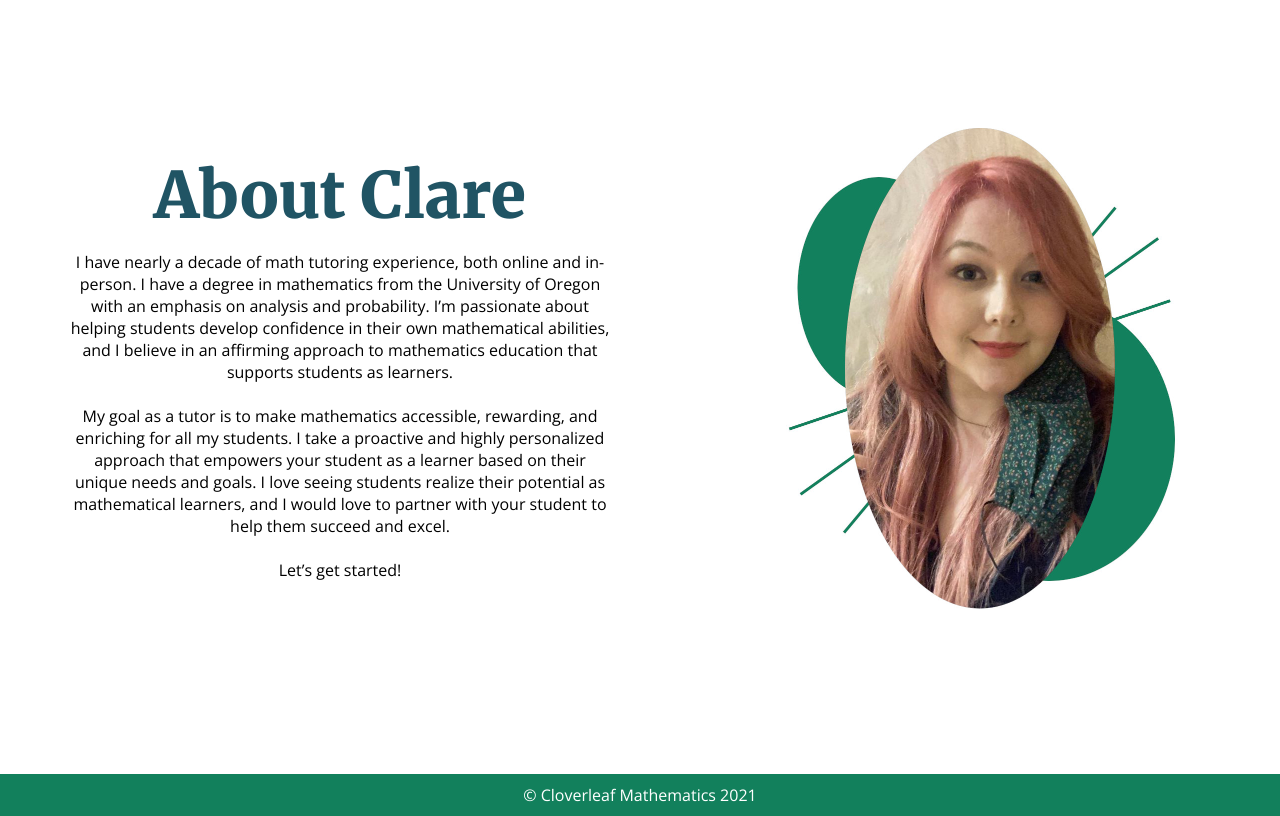
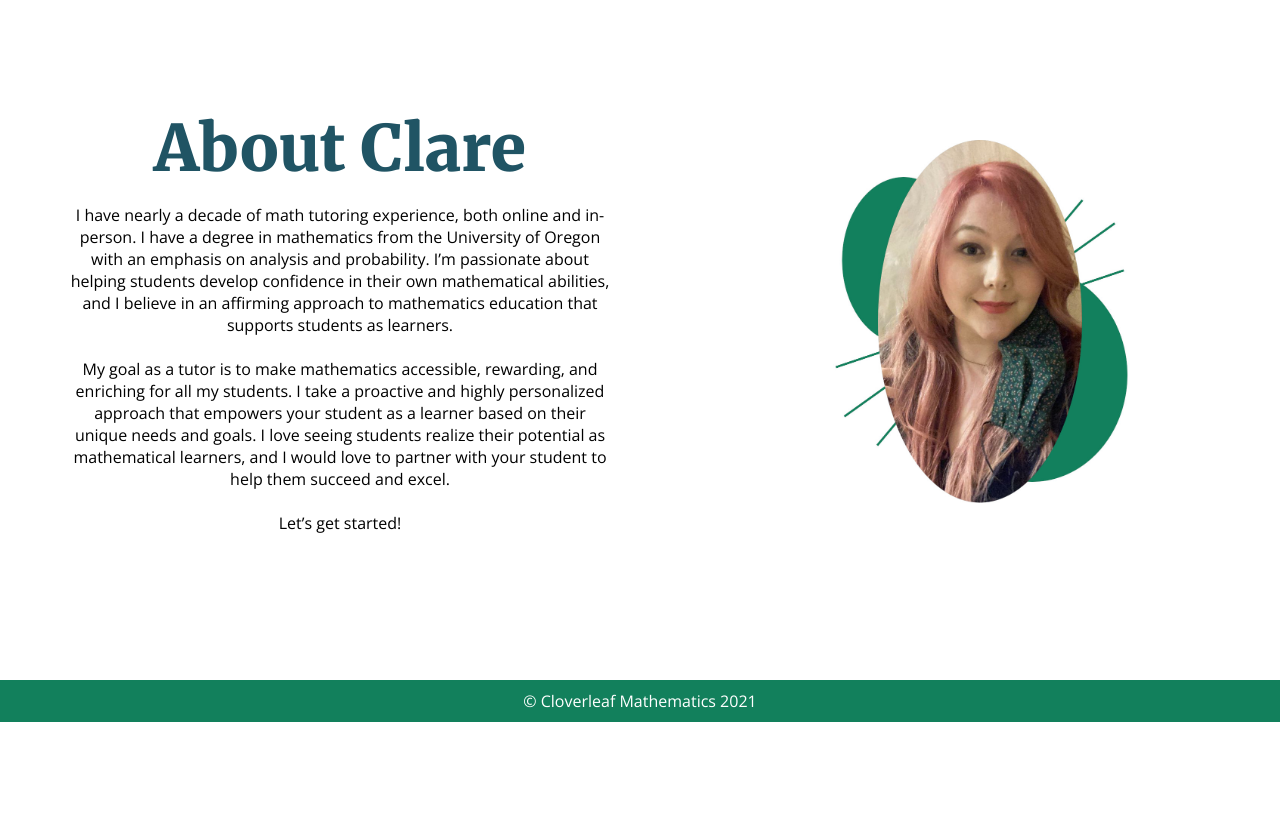
Before and after one commit to alyesque/next-cloverleaf, a Next.js app: page /about in a window 1280 px wide. Shown: the part 1340-2156 px from the top of the page. After the commit the page ends 2062 px from the top, so only its background shows below. Built offline with nearby package versions, Linux system fonts and the light colour scheme.

Commit message:
fixing css

```diff
--- a/styles/globals.css
+++ b/styles/globals.css
@@ -490,5 +490,5 @@ form h2 {
 
 .profilePic {
 	width: 70%;
-	min-width: 500px;
+	min-width: 300px;
 }
```
